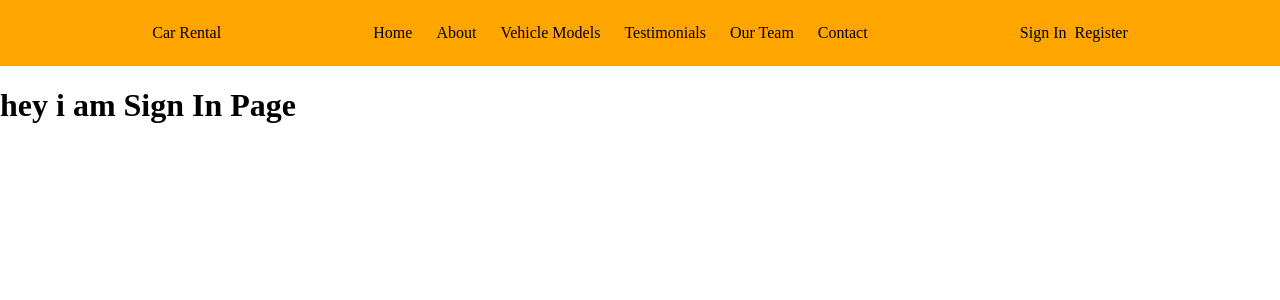
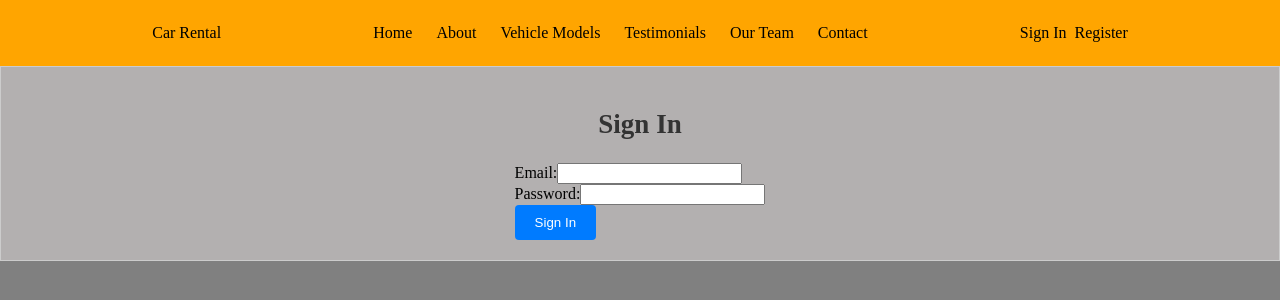
Before and after one commit to ikbalarslann/Car_Rental, a React (Vite) app: page /user/signIn in a window 1280 px wide. Shown: the top 300 px of the page. Built offline with nearby package versions, Linux system fonts and the light colour scheme.

Commit message:
Sign In page done

```diff
--- a/src/App.jsx
+++ /dev/null
@@ -1,21 +0,0 @@
-import { Link } from "react-router-dom";
-import "./scss/main.scss";
-
-const App = () => {
-  return (
-    <div>
-      <h1>Hello from the main page of the app!</h1>
-      <p>Here are some examples of links to other pages</p>
-      <hr />
-      <nav>
-        <ul>
-          <li>
-            <Link to="user">User page</Link>
-          </li>
-        </ul>
-      </nav>
-    </div>
-  );
-};
-
-export default App;
--- a/src/components/NavBar.jsx
+++ b/src/components/NavBar.jsx
@@ -3,7 +3,9 @@ const NavBar = () => {
   return (
     <div className="nav">
       <div className="nav__logo">
-        <Link to="/">Car Rental</Link>
+        <Link className="nav__logo" to="/">
+          Car Rental
+        </Link>
       </div>
       <div className="nav__pages">
         <Link to="/">Home</Link>
--- a/src/components/Router.jsx
+++ b/src/components/Router.jsx
@@ -1,5 +1,4 @@
 import { createBrowserRouter, RouterProvider } from "react-router-dom";
-import App from "../App";
 import ErrorPage from "./ErrorPage";
 import User from "./user/User";
 import SignIn from "./user/SignIn";
--- a/src/components/user/SignIn.jsx
+++ b/src/components/user/SignIn.jsx
@@ -1,7 +1,55 @@
+import { useState } from "react";
+
 const SignIn = () => {
+  const [formData, setFormData] = useState({
+    email: "",
+    password: "",
+  });
+
+  const handleInputChange = (e) => {
+    const { name, value } = e.target;
+    setFormData({ ...formData, [name]: value });
+  };
+
+  const handleSubmit = (e) => {
+    e.preventDefault();
+    const { email, password } = formData;
+
+    console.log(`Email: ${email}, Password: ${password}`);
+  };
+
   return (
-    <div>
-      <h1>hey i am Sign In Page</h1>
+    <div className="signIn">
+      <h2 className="signIn__h2">Sign In</h2>
+      <form className="signIn__form" onSubmit={handleSubmit}>
+        <div>
+          <label htmlFor="email">Email:</label>
+          <input
+            type="email"
+            id="email"
+            name="email"
+            value={formData.email}
+            onChange={handleInputChange}
+            required
+          />
+        </div>
+        <div>
+          <label htmlFor="password">Password:</label>
+          <input
+            type="password"
+            id="password"
+            name="password"
+            value={formData.password}
+            onChange={handleInputChange}
+            required
+          />
+        </div>
+        <div>
+          <button className="signIn_form-button" type="submit">
+            Sign In
+          </button>
+        </div>
+      </form>
     </div>
   );
 };
--- a/src/main.jsx
+++ b/src/main.jsx
@@ -1,6 +1,7 @@
 import React from "react";
 import ReactDOM from "react-dom/client";
 import Router from "./components/Router";
+import "./scss/main.scss";
 
 ReactDOM.createRoot(document.getElementById("root")).render(
   <React.StrictMode>
--- a/src/scss/_navBar.scss
+++ b/src/scss/_navBar.scss
@@ -8,7 +8,7 @@
   justify-content: space-evenly;
   &__logo {
     &:hover {
-      color: rgb(9, 39, 162);
+      color: rgb(214, 215, 218);
     }
   }
   &__pages {
--- /dev/null
+++ b/src/scss/_signIn.scss
@@ -0,0 +1,36 @@
+@import "./mixins";
+
+.signIn {
+  @include flexCenter;
+  background-color: rgb(179, 176, 176);
+  padding: 20px;
+  border: 1px solid #ccc;
+  flex-grow: 1;
+  &__h2 {
+    font-size: 27px;
+    color: #333;
+  }
+
+  &_form {
+    width: 300px;
+    margin: 0 auto;
+
+    &-button {
+      background-color: #007bff;
+      color: #fff;
+      padding: 10px 20px;
+      border: none;
+      border-radius: 4px;
+      cursor: pointer;
+
+      &:hover {
+        background-color: #0056b3;
+      }
+
+      &:focus {
+        outline: none;
+        box-shadow: 0 0 5px rgba(0, 123, 255, 0.5);
+      }
+    }
+  }
+}
--- a/src/scss/main.scss
+++ b/src/scss/main.scss
@@ -1,9 +1,11 @@
 @import "./navBar";
+@import "./signIn";
 @import "./mixins";
 
 body {
   margin: 0;
   padding: 0;
+  background-color: gray;
 }
 
 a {
```
